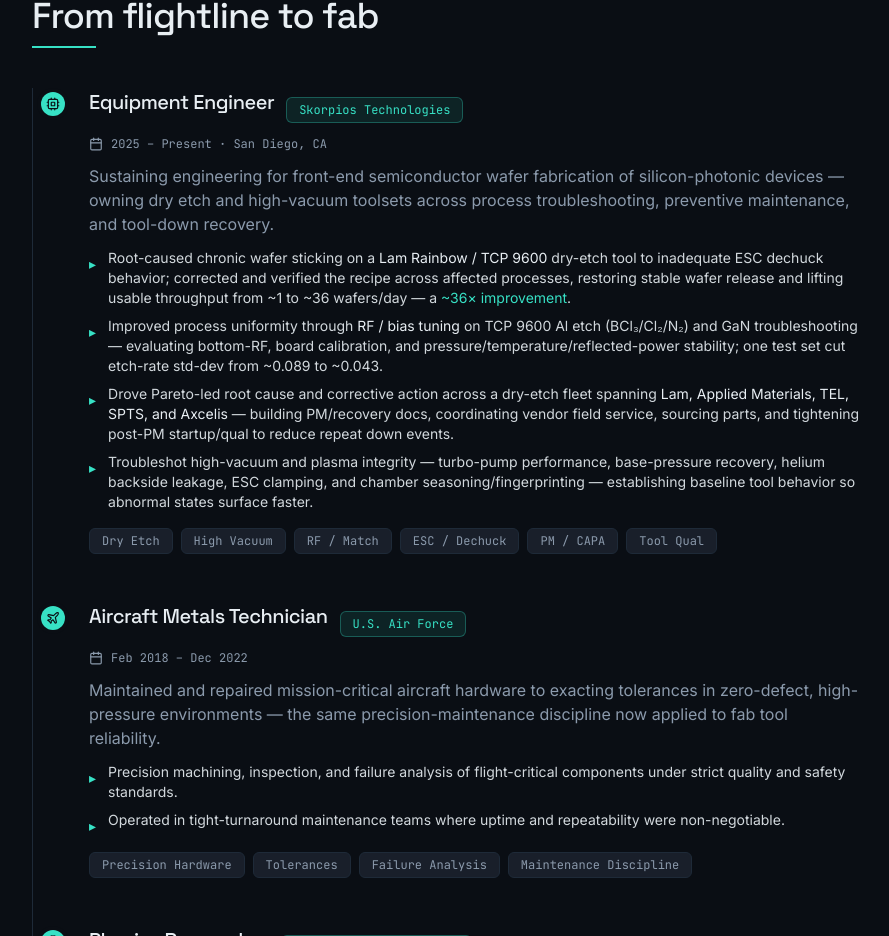
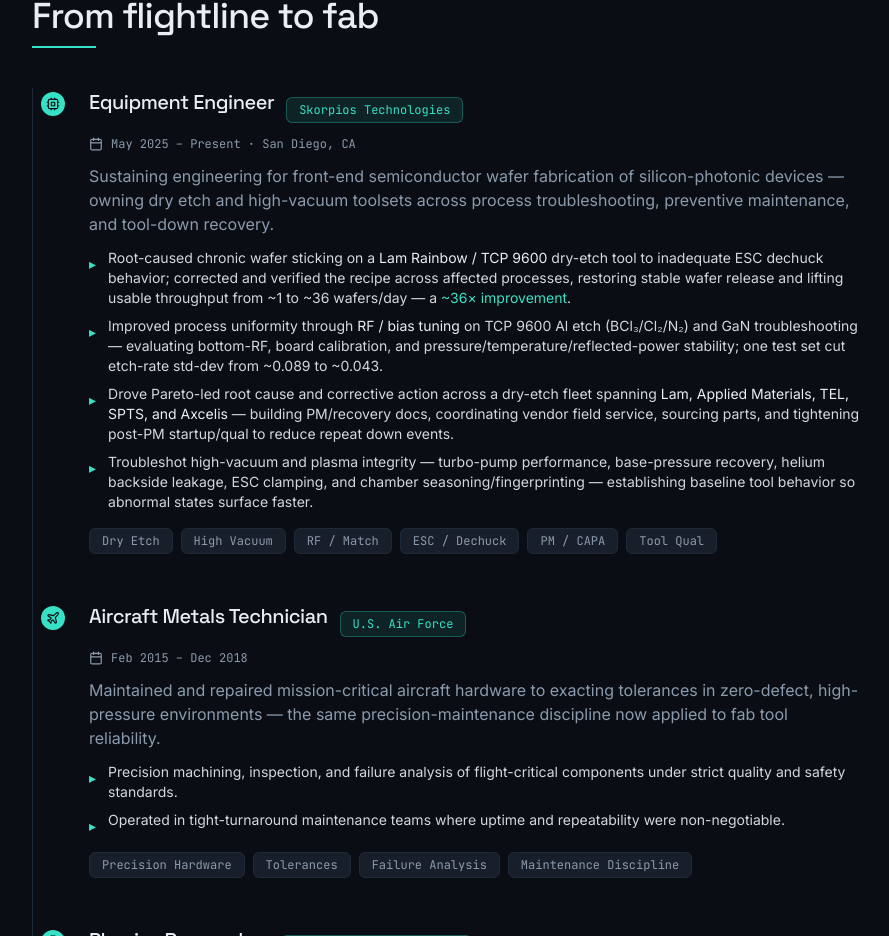
Before and after one commit to gildigital/personal-portfolio, a React (Vite) app: page / in a window 1280 px wide. Shown: the part 2205-3141 px from the top of the page, without its empty margins (192-1081 px from the left). Built offline with nearby package versions, Linux system fonts and the light colour scheme.

Commit message:
feat: enhance HeroSection with radar animation and update ResumeSection periods

```diff
--- a/src/components/ResumeSection.tsx
+++ b/src/components/ResumeSection.tsx
@@ -68,7 +68,7 @@ const ResumeSection = () => {
     {
       title: "Equipment Engineer",
       company: "Skorpios Technologies",
-      period: "2025 – Present · San Diego, CA",
+      period: "May 2025 – Present · San Diego, CA",
       description:
         "Sustaining engineering for front-end semiconductor wafer fabrication of silicon-photonic devices — owning dry etch and high-vacuum toolsets across process troubleshooting, preventive maintenance, and tool-down recovery.",
       bullets: [
@@ -84,7 +84,7 @@ const ResumeSection = () => {
     {
       title: "Aircraft Metals Technician",
       company: "U.S. Air Force",
-      period: "Feb 2018 – Dec 2022",
+      period: "Feb 2015 – Dec 2018",
       description:
         "Maintained and repaired mission-critical aircraft hardware to exacting tolerances in zero-defect, high-pressure environments — the same precision-maintenance discipline now applied to fab tool reliability.",
       bullets: [
--- a/src/components/ScrollToTop.tsx
+++ b/src/components/ScrollToTop.tsx
@@ -33,7 +33,7 @@ const ScrollToTop = () => {
       <Button
         size="icon"
         onClick={scrollToTop}
-        className="bg-accent hover:bg-accent/80 text-primary rounded-full h-12 w-12 shadow-lg"
+        className="bg-accent hover:bg-accent/80 text-foreground rounded-full h-12 w-12 shadow-lg"
         aria-label="Scroll to top"
       >
         <ArrowUp className="h-6 w-6" />
```
Also changed, not shown: 1 other file (tests, documents, lock files or other folders).
